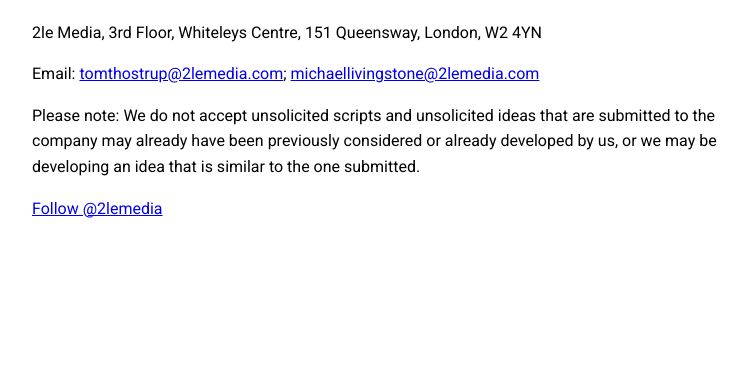
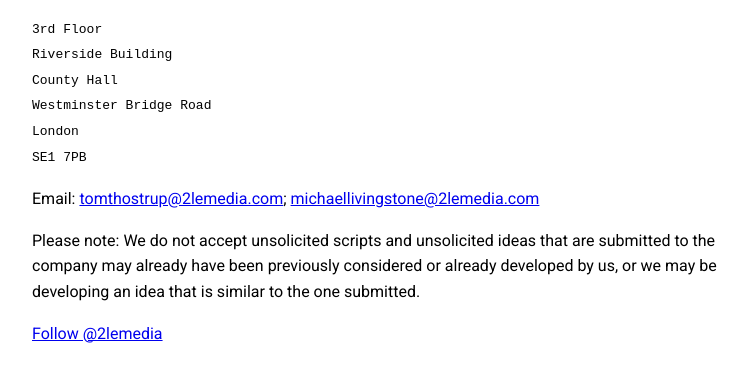
Before and after one commit to Baisysoft/2lemedia, a Jekyll site: the page built from pages/contact.html, in a window 1280 px wide, cut to the strip 520-900 px from the top of the page. Shown: the whole strip, without its empty margins (128-876 px from the left). Built offline with Jekyll 4.4.1, drawn with Linux system fonts in a browser that asks for light colours; nearby versions of some CDN libraries; comment, search, counter and statistics services are not loaded.

Commit message:
update address

```diff
--- a/pages/contact.html
+++ b/pages/contact.html
@@ -2,10 +2,15 @@
 layout: main
 ---
 <div id="content">
-    <iframe src="https://www.google.com/maps/embed?pb=!1m18!1m12!1m3!1d2482.9014429362333!2d-0.19078838384982144!3d51.51502411796603!2m3!1f0!2f0!3f0!3m2!1i1024!2i768!4f13.1!3m3!1m2!1s0x48760ffffcb0600f%3A0x1ed4b16dc993be8!2sWhiteleys+Centre%2C+Queensway%2C+London+W2+4YQ!5e0!3m2!1sen!2suk!4v1448819843918"
+    <iframe src="https://www.google.com/maps/embed?pb=!1m18!1m12!1m3!1d2483.6234641495344!2d-0.12144213389083819!3d51.50177690680492!2m3!1f0!2f0!3f0!3m2!1i1024!2i768!4f13.1!3m3!1m2!1s0x487604c70bc8d293%3A0x92cd41b18f4d42a3!2sCounty+Hall!5e0!3m2!1sen!2suk!4v1448892464145"
             width="700" height="450" frameborder="0" style="border:0" allowfullscreen></iframe>
-
-    <p>2le Media, 3rd Floor, Whiteleys Centre, 151 Queensway, London, W2 4YN</p>
+<pre>
+3rd Floor
+Riverside Building
+County Hall
+Westminster Bridge Road
+London
+SE1 7PB</pre>
 
     <p>Email:
         <a href="mailto:tomthostrup@2lemedia.com">tomthostrup@2lemedia.com</a>;
```
